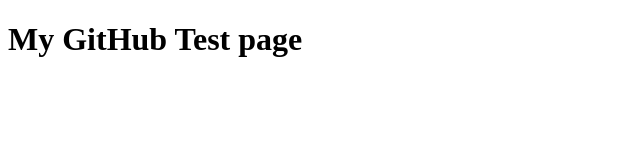
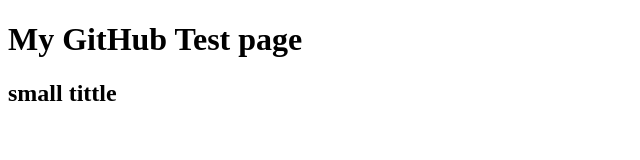
Before and after one commit to fabiomarcelino/projeto-curso-gir, a plain HTML site: page index.html in a window 1280 px wide. Shown: the whole page, without its empty margins (0-640 px from the left). Drawn offline with Linux system fonts and the light colour scheme.

Commit message:
Adicionando tag h2

```diff
--- a/index.html
+++ b/index.html
@@ -7,5 +7,6 @@
 </head>
 <body>
     <h1>My GitHub Test page</h1>
+    <h2>small tittle</h2>
 </body>
 </html>
```
